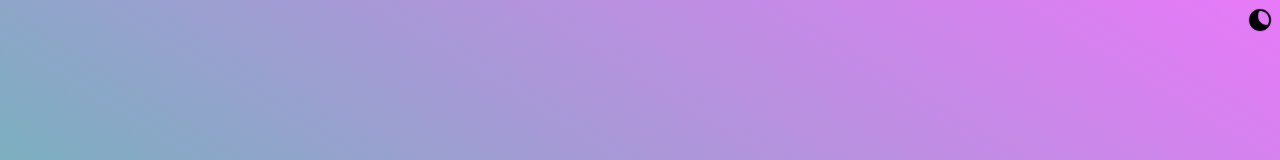
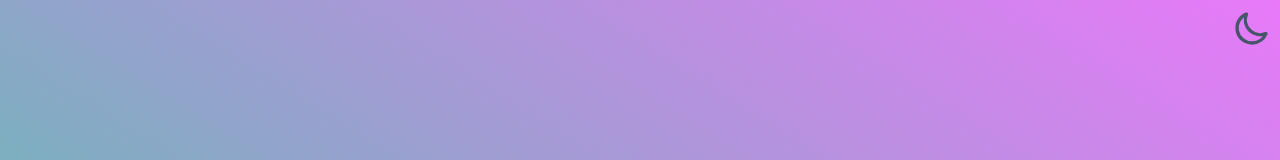
Before and after one commit to yanislav-igonin/nextjs-template, a Next.js app: page / in a window 1280 px wide. Shown: the top 160 px of the page. Built offline with nearby package versions, Linux system fonts and the light colour scheme.

Commit message:
change dark mode button

```diff
--- /dev/null
+++ b/components/DarkModeButton.tsx
@@ -0,0 +1,30 @@
+import useDarkMode from "../utils/useDarkMode"
+
+const darkModePath = <path
+  strokeLinecap="round"
+  strokeLinejoin="round"
+  strokeWidth={2}
+  d="M20.354 15.354A9 9 0 018.646 3.646 9.003 9.003 0 0012 21a9.003 9.003 0 008.354-5.646z"
+/>
+
+const lightModePath = <path
+  strokeLinecap="round"
+  strokeLinejoin="round"
+  strokeWidth={2}
+  d="M9.663 17h4.673M12 3v1m6.364 1.636l-.707.707M21 12h-1M4 12H3m3.343-5.657l-.707-.707m2.828 9.9a5 5 0 117.072 0l-.548.547A3.374 3.374 0 0014 18.469V19a2 2 0 11-4 0v-.531c0-.895-.356-1.754-.988-2.386l-.548-.547z"
+/>
+
+export const DarkModeButton = () => {
+  const [theme, setTheme] = useDarkMode()
+
+  return <svg
+    onClick={() => setTheme(theme)}
+    xmlns="http://www.w3.org/2000/svg"
+    className={`cursor-pointer h-10 w-10 ${theme === 'light' ? 'text-white' : 'text-slate-600'}`}
+    fill="none"
+    viewBox="0 0 24 24"
+    stroke="currentColor"
+  >
+    {theme === "light" ? lightModePath : darkModePath}
+  </svg>
+}
--- /dev/null
+++ b/components/index.ts
@@ -0,0 +1 @@
+export * from './DarkModeButton'
--- a/pages/index.tsx
+++ b/pages/index.tsx
@@ -1,15 +1,10 @@
 import type { NextPage } from 'next'
-import Head from 'next/head';
-import Image from 'next/image';
-import useDarkMode from '../utils/useDarkMode';
+import Head from 'next/head'
+import { DarkModeButton } from '@components'
 
 const techs = ['nextjs', 'typescript', 'tailwind'];
 
-
-
 const Home: NextPage = () => {
-  const [theme, setTheme] = useDarkMode();
-
   const renderTechs = () => techs
     .map((t) => <li className="underline-offset-2 underline dark:text-white" key={t}>{t}</li>)
 
@@ -20,9 +15,7 @@ const Home: NextPage = () => {
       </Head>
 
       <div className="absolute top-0 right-0 p-2">
-        <button onClick={() => setTheme(theme)}>
-          <Image src="/darkmode.png" alt="dark mode" height={24} width={24} />
-        </button>
+        <DarkModeButton />
       </div>
 
       <main className="flex h-screen justify-center items-center bg-gradient-to-tr from-emerald-400 to-fuchsia-400 dark:from-emerald-600 dark:to-fuchsia-600">
```
Also changed, not shown: tsconfig.json (+6 -1 lines), public/darkmode.png (deleted).
